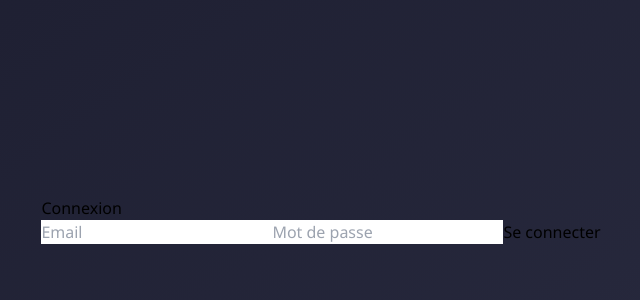
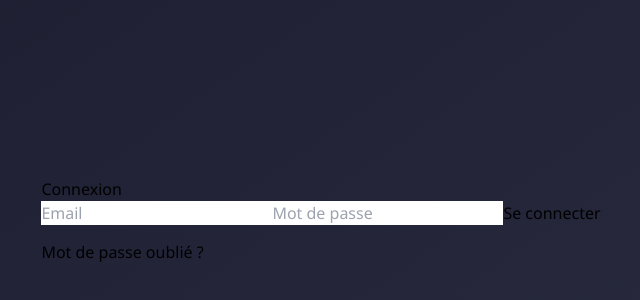
Before and after one commit to OneOffsas/OneOFFClaim, a React (Vite) app: page /login in a window 1280 px wide. Shown: the part 180-480 px from the top of the page, without its empty margins (319-959 px from the left). Built offline with nearby package versions, Linux system fonts and the light colour scheme.

Commit message:
Update Login.jsx

```diff
--- a/src/pages/Login.jsx
+++ b/src/pages/Login.jsx
@@ -4,36 +4,60 @@ import { signInWithEmailAndPassword } from 'firebase/auth';
 import { auth } from '../firebaseConfig';
 import { useNavigate } from 'react-router-dom';
 
-const Login = () => {
+function Login() {
+  const navigate = useNavigate();
   const [formData, setFormData] = useState({ email: '', password: '' });
   const [message, setMessage] = useState('');
-  const navigate = useNavigate();
 
   const handleChange = (e) => {
-    setFormData((prev) => ({ ...prev, [e.target.name]: e.target.value }));
+    setFormData(prev => ({ ...prev, [e.target.name]: e.target.value }));
   };
 
   const handleLogin = async (e) => {
     e.preventDefault();
+    const { email, password } = formData;
+
+    if (!email || !password) {
+      setMessage('❌ Tous les champs sont obligatoires.');
+      return;
+    }
+
     try {
-      await signInWithEmailAndPassword(auth, formData.email, formData.password);
-      navigate('/dashboard');
+      await signInWithEmailAndPassword(auth, email, password);
+
+      // Requête à Google Sheets pour trouver le rôle
+      const response = await fetch('https://script.google.com/macros/s/AKfycbzm3MrvKRQy75IMnHosYHC1zHvIIxq-kf53ZwV9J2YatrP6C90MCO7JJHjSFxOnQdle/exec');
+      const data = await response.json();
+
+      const user = data.find(entry => entry.Email === email);
+
+      if (user) {
+        if (user.Role === 'admin') {
+          navigate('/admin');
+        } else {
+          navigate('/client');
+        }
+      } else {
+        setMessage("❌ Compte introuvable dans la base.");
+      }
     } catch (error) {
-      setMessage('❌ Email ou mot de passe incorrect.');
+      console.error(error);
+      setMessage(`❌ ${error.message}`);
     }
   };
 
   return (
     <div className="login-container">
-      <form className="login-form" onSubmit={handleLogin}>
+      <form onSubmit={handleLogin} className="login-form">
         <h2>Connexion</h2>
         <input type="email" name="email" placeholder="Email" onChange={handleChange} />
         <input type="password" name="password" placeholder="Mot de passe" onChange={handleChange} />
         <button type="submit">Se connecter</button>
-        {message && <p className="message">{message}</p>}
+        <p className="message">{message}</p>
+        <p className="forgot" onClick={() => navigate('/forgot-password')}>Mot de passe oublié ?</p>
       </form>
     </div>
   );
-};
+}
 
 export default Login;
```
